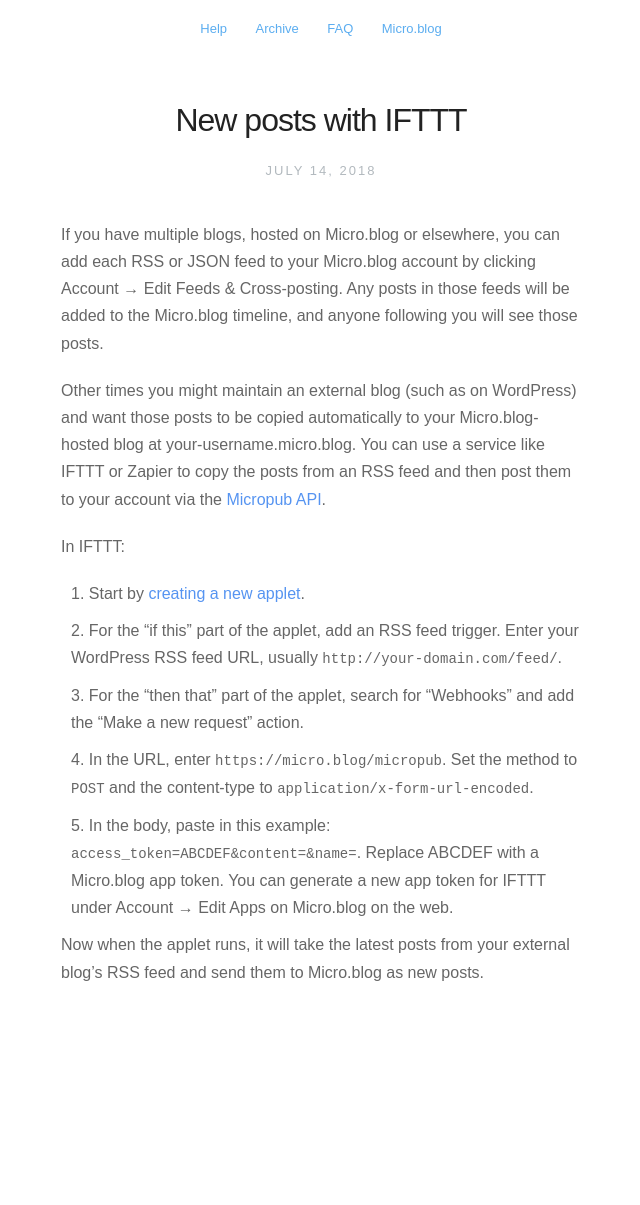
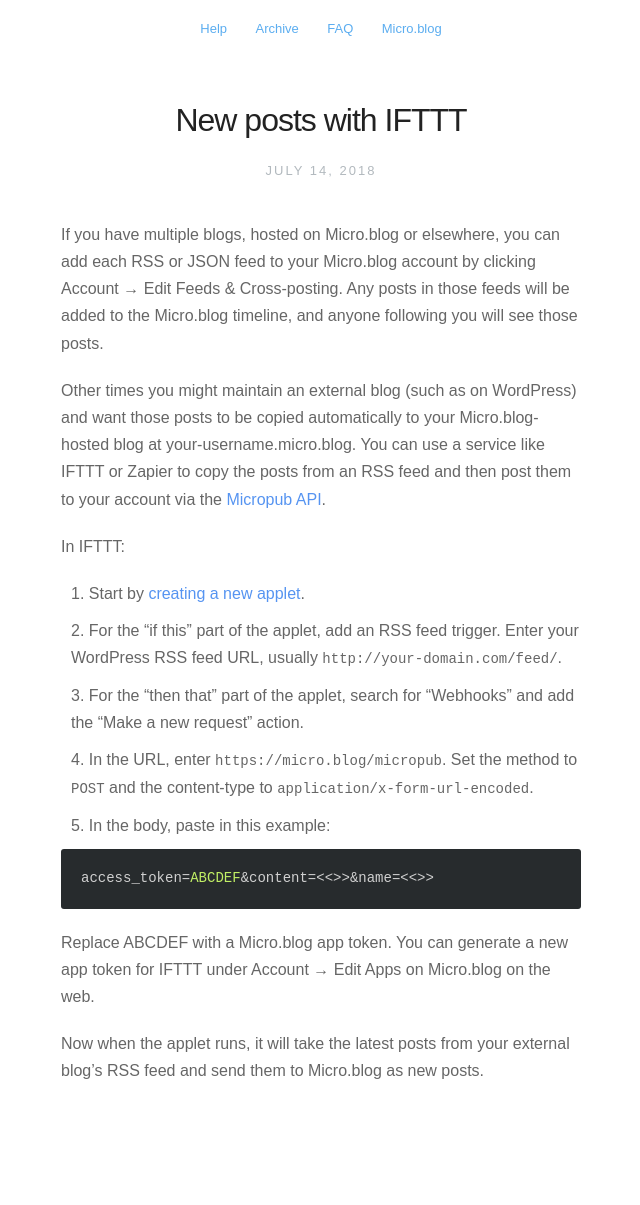
Before and after one commit to microdotblog/help.micro.blog, a Jekyll site: the page built from _posts/2018-07-14-ifttt.markdown, in a window 1280 px wide. Shown: the whole page, without its empty margins (319-959 px from the left). Built offline with Jekyll 4.4.1, drawn with Linux system fonts in a browser that asks for light colours; nearby versions of some CDN libraries; before the commit the page ends 1106 px from its top, so only the background shows below that.

````diff
--- a/_posts/2018-07-14-ifttt.markdown
+++ b/_posts/2018-07-14-ifttt.markdown
@@ -14,6 +14,12 @@ In IFTTT:
 2. For the "if this" part of the applet, add an RSS feed trigger. Enter your WordPress RSS feed URL, usually `http://your-domain.com/feed/`.
 3. For the "then that" part of the applet, search for "Webhooks" and add the "Make a new request" action.
 4. In the URL, enter `https://micro.blog/micropub`. Set the method to `POST` and the content-type to `application/x-form-url-encoded`.
-5. In the body, paste in this example: `access_token=ABCDEF&content={{EntryContent}}&name={{FeedTitle}}`. Replace ABCDEF with a Micro.blog app token. You can generate a new app token for IFTTT under Account → Edit Apps on Micro.blog on the web.
+5. In the body, paste in this example:
+
+```
+access_token=ABCDEF&content=<<{{EntryContent}}>>&name=<<{{FeedTitle}}>>
+```
+
+Replace ABCDEF with a Micro.blog app token. You can generate a new app token for IFTTT under Account → Edit Apps on Micro.blog on the web.
 
 Now when the applet runs, it will take the latest posts from your external blog's RSS feed and send them to Micro.blog as new posts.
````
